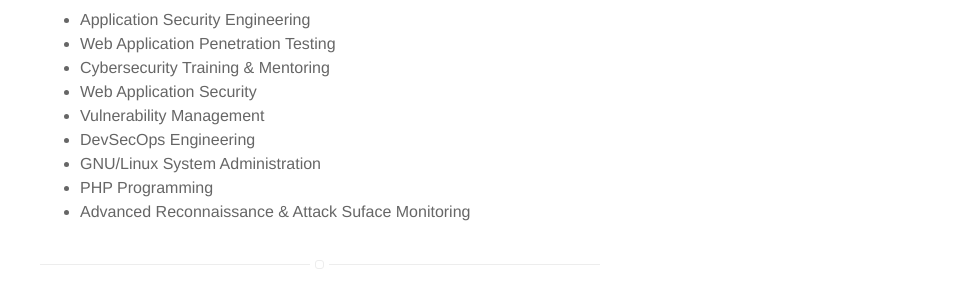
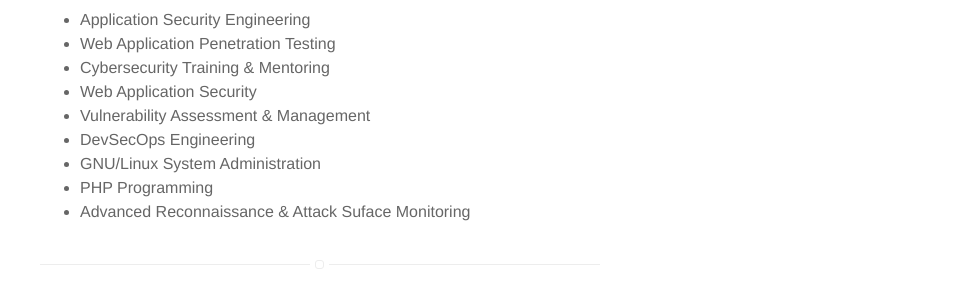
Before and after one commit to yogikortisa/yogikortisa.github.io, a Jekyll site: the page built from about.md, in a window 1280 px wide. Shown: the part 909-1209 px from the top of the page, without its empty margins (320-1280 px from the left). Built offline with Jekyll 4.4.1, drawn with Linux system fonts in a browser that asks for light colours.

Commit message:
Update about.md

```diff
--- a/about.md
+++ b/about.md
@@ -15,7 +15,7 @@ layout: page
 	<li>Web Application Penetration Testing</li>
 	<li>Cybersecurity Training & Mentoring</li>
 	<li>Web Application Security</li>
-	<li>Vulnerability Management</li>
+	<li>Vulnerability Assessment & Management</li>
 	<li>DevSecOps Engineering</li>
 	<li>GNU/Linux System Administration</li>
 	<li>PHP Programming</li>
```
